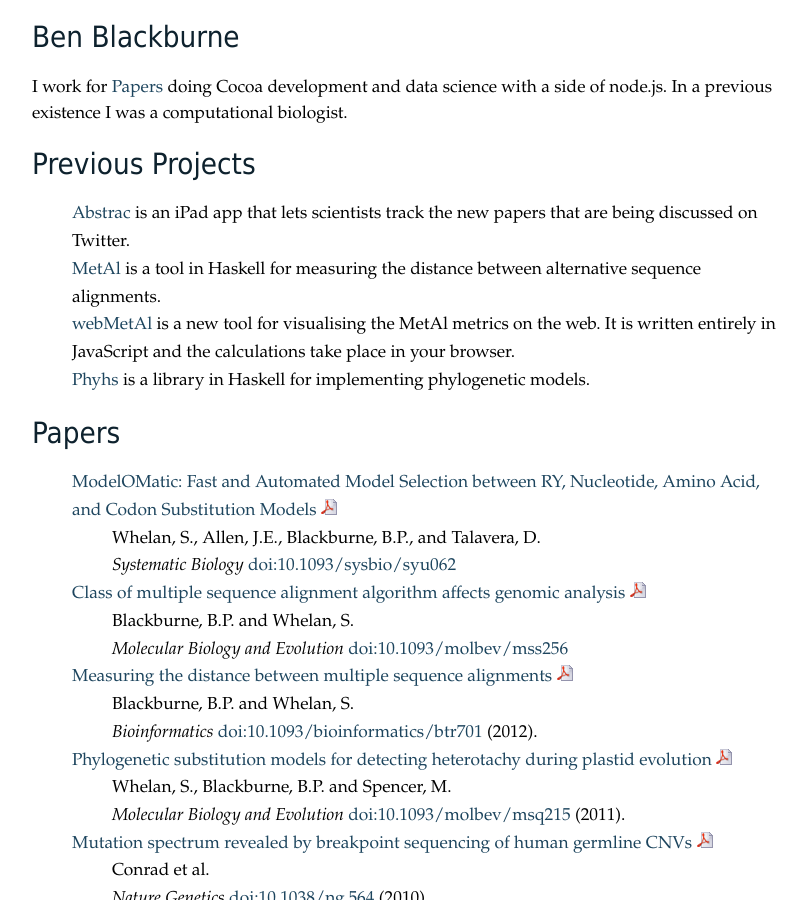
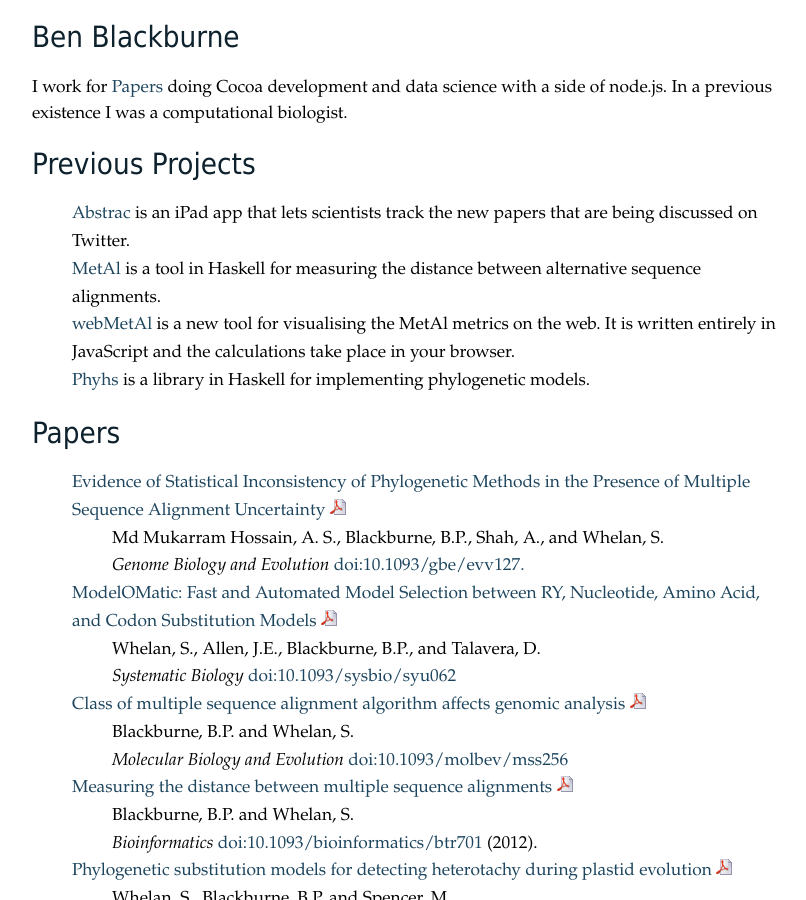
Before and after one commit to benb/benb.github.com, a Jekyll site: the page built from index.md, in a window 1280 px wide and 900 px high. Shown: the whole window, without its empty margins (233-1039 px from the left). Built offline with Jekyll 4.4.1, drawn with Linux system fonts in a browser that asks for light colours; a style sheet for code colours, icons or effects is not loaded.

Commit message:
Add paper

```diff
--- a/index.md
+++ b/index.md
@@ -19,6 +19,9 @@ Previous Projects
 Papers
 ------
 
+-   [Evidence of Statistical Inconsistency of Phylogenetic Methods in the Presence of Multiple Sequence Alignment Uncertainty](http://dx.doi.org/10.1093/gbe/evv127) [![](/icons/pdf.png)](http://gbe.oxfordjournals.org/content/7/8/2102.full.pdf)
+    -   Md Mukarram Hossain, A. S., Blackburne, B.P., Shah, A., and Whelan, S.
+    -   *Genome Biology and Evolution* [doi:10.1093/gbe/evv127.](http://dx.doi.org/10.1093/gbe/evv127)
 -   [ModelOMatic: Fast and Automated Model Selection between RY, Nucleotide, Amino Acid, and Codon Substitution Models](http://dx.doi.org/10.1093/sysbio/syu062) [![](/icons/pdf.png)](http://sysbio.oxfordjournals.org/content/early/2014/10/07/sysbio.syu062.full.pdf)
     -   Whelan, S., Allen, J.E., Blackburne, B.P., and Talavera, D.
     -   *Systematic Biology* [doi:10.1093/sysbio/syu062](http://dx.doi.org/10.1093/sysbio/syu062)
```
